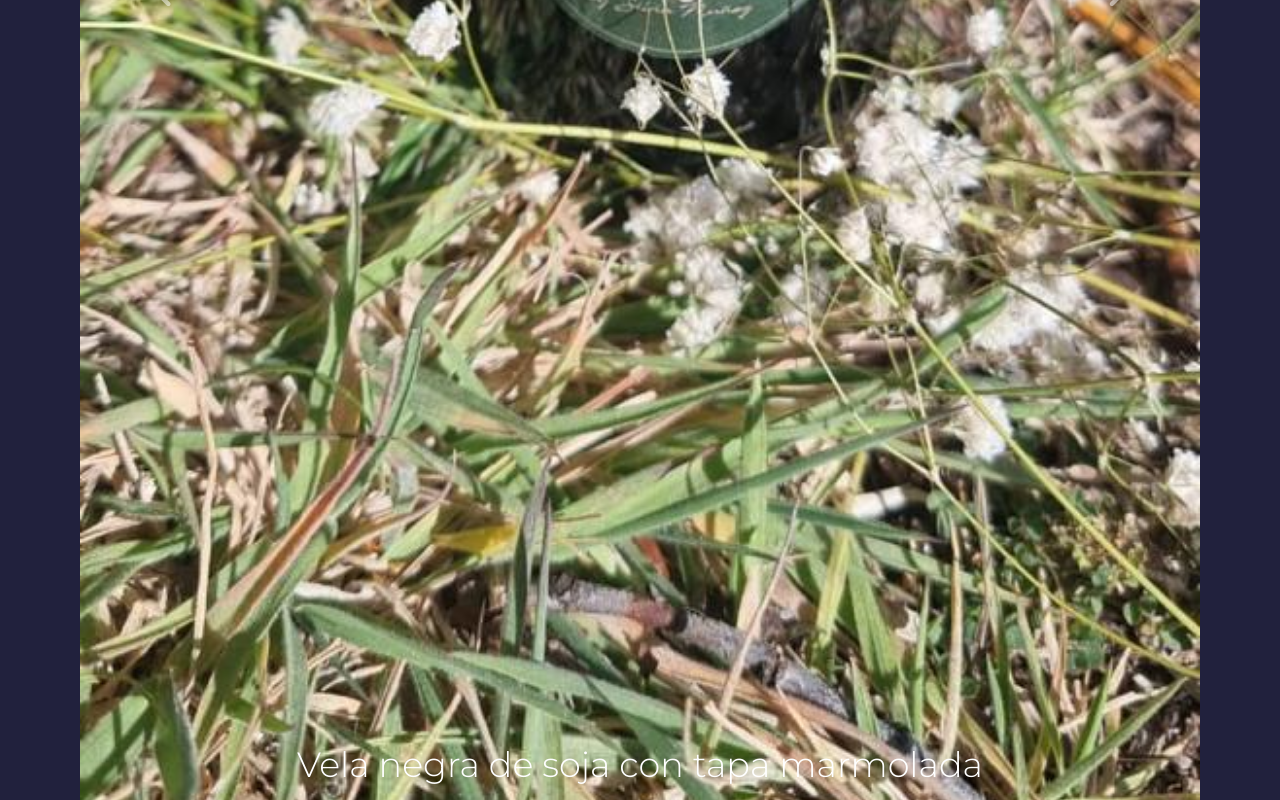
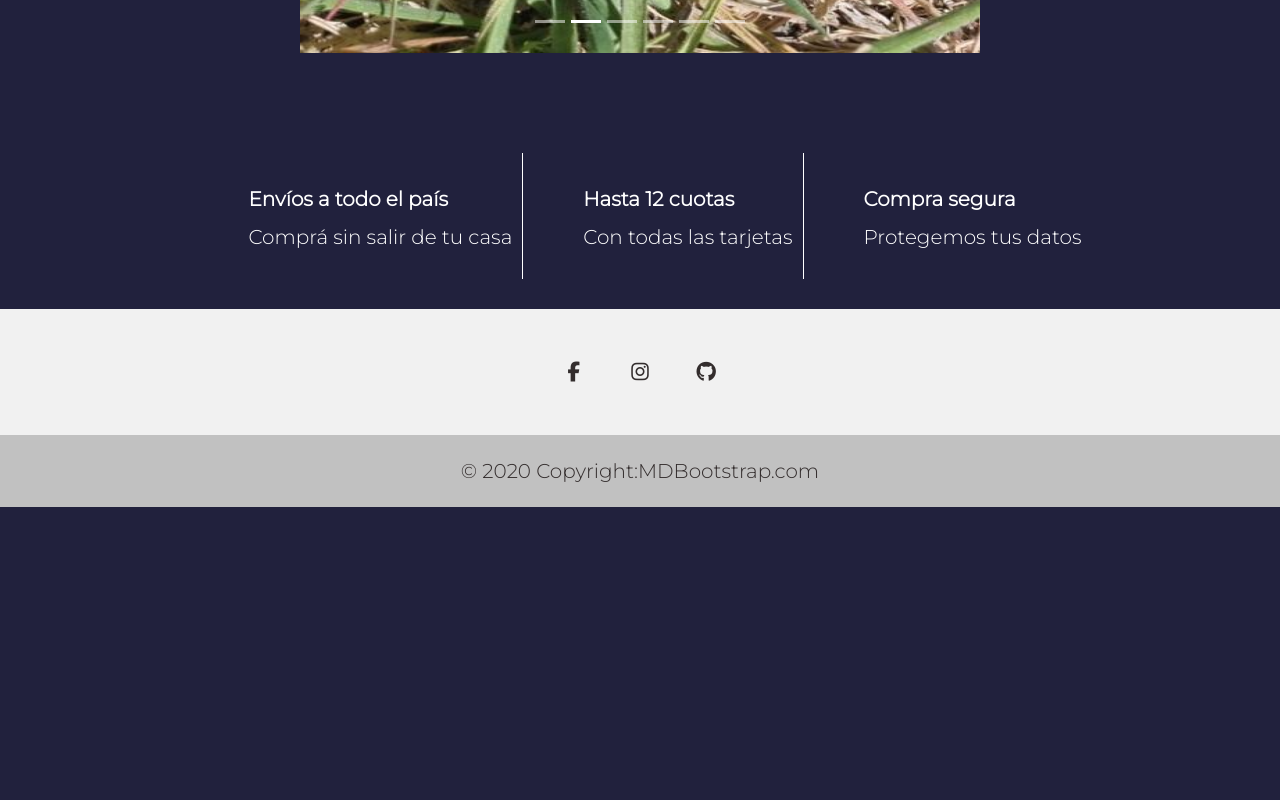
Before and after one commit to itsiaraaar/Proyecto_Velas, a React (Create React App) app in the folder e-commerce/: page / in a window 1280 px wide. Shown: the part 1260-2060 px from the top of the page. After the commit the page ends 1767 px from the top, so only its background shows below. Built offline with nearby package versions, Linux system fonts and the light colour scheme.

Commit message:
more css

```diff
--- a/e-commerce/src/App.js
+++ b/e-commerce/src/App.js
@@ -11,6 +11,7 @@ import GlobalState from './components/Context/Context';
 import Item from './components/item/Item';
 import AboutUs from './components/AboutUs/AboutUs';
 import Footer from './components/footer/Footer';
+import CheckOut from './components/CheckOut/CheckOut';
 
 function App() {
   return (
@@ -24,6 +25,7 @@ function App() {
         <Route path="/AboutUs" element={<AboutUs/>} />
         <Route path='/Item/:id' element={<Item />} />
         <Route path="/Carrito" element={<Carrito />} />
+        <Route path="/CheckOut" element={<CheckOut/>}/>
       </Routes>
       <Footer className="footer"/>
     </GlobalState>
--- a/e-commerce/src/components/Cards/CardProduct.js
+++ b/e-commerce/src/components/Cards/CardProduct.js
@@ -8,7 +8,6 @@ function CardProduct() {
     return (
         <>
             <shopContext.Consumer>
-                {/* recién le puse los () a context, capaz no va es para probar */}
                 {context => (
                     <>
                         <div id="box" className="row">
--- a/e-commerce/src/components/Carrito/Carrito.js
+++ b/e-commerce/src/components/Carrito/Carrito.js
@@ -2,6 +2,7 @@ import React, { useContext } from 'react'
 import { shopContext } from '../Context/Context';
 import './Carrito.css';
 import Figure from 'react-bootstrap/Figure';
+import { Link } from 'react-router-dom';
 function Carrito() {
   const context = useContext(shopContext);
   return (
@@ -58,6 +59,7 @@ function Carrito() {
       </div>
       {context.cart.length >= 1 ? (<div>
         <button type="button" className="btn btn-light btn-sm" onClick={() => context.clearCart(context.cart)}>Vaciar el carrito</button>
+        <button type="button" className="btn btn-light btn-sm" onClick={<Link to="/CheckOut"/>}>Pagar</button>
       </div>
       ) : (<div id="empty-cart"></div>)
       }
--- /dev/null
+++ b/e-commerce/src/components/Carroussell/JS/Carrousell.css
@@ -0,0 +1,13 @@
+.box img {
+  width: 800px !important;
+  height: 1000px !important;
+  text-align: center !important;
+}
+.box {
+  align-items: center!important;
+  padding: 3px;
+  width: 100% !important;
+  height: 100% !important;
+  padding-left: 150px !important;
+  padding-right: 150px !important;
+}
--- a/e-commerce/src/components/Carroussell/JS/Carroussell.js
+++ b/e-commerce/src/components/Carroussell/JS/Carroussell.js
@@ -1,5 +1,6 @@
 import React from "react";
 import { Carousel } from "react-bootstrap";
+import '/Users/iarareartee/Desktop/Proyecto_Velas/Proyecto_Velas/e-commerce/src/components/Carroussell/JS/Carrousell.css';
 /* import { data } from "../../data.js"; */
 import img1 from './images/vela-paz-lejos.jpeg';
 import img2 from './images/tapamarmolada.jpeg';
--- a/e-commerce/src/components/Carroussell/STYLE/Carrousell.css
+++ /dev/null
@@ -1,7 +0,0 @@
-img {
-  width: 50px !important;
-  height: 30px !important;
-}
-.box {
-  padding: 3px;
-}
--- /dev/null
+++ b/e-commerce/src/components/CheckOut/CheckOut.js
@@ -0,0 +1,9 @@
+import React from 'react'
+
+function CheckOut() {
+  return (
+    <div>CheckOut</div>
+  )
+}
+
+export default CheckOut
--- a/e-commerce/src/components/Home/Home.css
+++ b/e-commerce/src/components/Home/Home.css
@@ -14,11 +14,40 @@ body {
   padding-bottom: 40px;
 }
 
-
 p{
   text-align: center;
   padding-left: 100px;
   padding-right: 100px;
   padding-top: 50px;
- /*  padding-block-start: 60px; */
 }
+
+.objects{
+  padding-left: 60px;
+}
+
+#frst-footer{
+  display: flex;
+  align-content: space-between;
+  justify-content: center;
+  padding-top: 20px;
+  padding-bottom: 30px;
+  padding-left: 40px;
+  padding-right: 40px;
+}
+
+#with-border{
+  padding-top: 20px;
+  padding-right: 10px;
+  padding-bottom: 20px;
+  border-right: solid 1px white;
+}
+
+#no-border{
+  padding-top: 20px;
+  padding-right: 10px;
+  padding-bottom: 20px;
+}
+
+#intro{
+  font-size: 30px;
+}
--- a/e-commerce/src/components/Home/Home.js
+++ b/e-commerce/src/components/Home/Home.js
@@ -4,14 +4,23 @@ import './Home.css'
 function Home() {
   return (
     <>
-      <div>
-        <p>Madre Natura esta pensado para llevar a tu hogar aromas que te acercan a la naturaleza.</p>
-      </div>
+      <p id='intro'>Madre Natura esta pensado para llevar a tu hogar aromas que te acercan a la naturaleza.</p>
       <div className='box'>
         <Carroussell />
       </div>
-      <div>
-        <p>Soy aroma, soy esencia, soy naturaleza, soy lo que te invita a llenar tus espacios con fragancias ya creadas o por descubrir.</p>
+      <div id="frst-footer">
+        <div className="objects" id="with-border">
+          <h3><b>Envíos a todo el país</b></h3>
+          <h6>Comprá sin salir de tu casa</h6>
+        </div>
+        <div className="objects" id="with-border">
+          <h3><b>Hasta 12 cuotas</b></h3>
+          <h6>Con todas las tarjetas</h6>
+        </div>
+        <div className='objects' id="no-border">
+          <h3><b>Compra segura</b></h3>
+          <h6>Protegemos tus datos</h6>
+        </div>
       </div>
     </>
   )
--- a/e-commerce/src/components/Reducer/ShopReducer.js
+++ b/e-commerce/src/components/Reducer/ShopReducer.js
@@ -10,16 +10,26 @@ export function shopReducer(state, action) {
     switch (action.type) {
         case TYPES.ADD_TO_CART: {
         /* Cambie products por product para probar */
-            /* let newItem = state. productos.find(x => x.id === action.payload) */
             let newItem = data.find(x => x.id === action.product.id)
                     //Reviso si ya no tengo ese item
             let itemCart = state.cart.find(x => x.id === action.product.id)
+
+            /* let indexItem = state.cart.findIndex((item) => item.id === action.product.id)
+            if(indexItem < 0){
+                state.cart.push({...item, quantity:1, total: item.total});
+            } else{
+                const newItem = {
+                    ...state.cart[indexItem]
+                }
+                {...item, quantity: item.quantity}
+            } */
 
             return itemCart?{
                     ...state,
                      //Si lo tengo sumar la cantidad y calcular el valor del total
                 cart: state.cart.map((item) => item.id === newItem.id
-                ?{...item, quantity: item.quantity + 1, total: item.prize* item.quantity}: item),}
+                //cambie ... :item.quantity + 1, total: item.prize* item.quantity
+                ?{...item, quantity: item.quantity + 1, total: item.prize * item.quantity}: item),}
 
 
             :{
@@ -28,13 +38,12 @@ export function shopReducer(state, action) {
                 cart: [...state.cart, {newItem, quantity: 1, total: newItem.prize}]
             }
         }
-
         case TYPES.REMOVE_ONE_FROM_CART: {
             let itemDelete = data.find(x => x.id === action.productId)
-            return itemDelete.quantity <= 1 ? {
+            return itemDelete.quantity > 1 ? {
                 ...state,
                 cart: state.cart.map((item)=> item.id === action.productId
-                ? {...item,quantity: item.quantity -1, total: item.prize * item.quantity}: item),
+                ? {...item, quantity: item.quantity -1, total: item.prize * item.quantity}: item),
             }
             :
             {
```
Also changed, not shown: 1 other file (tests, documents, lock files or other folders).
